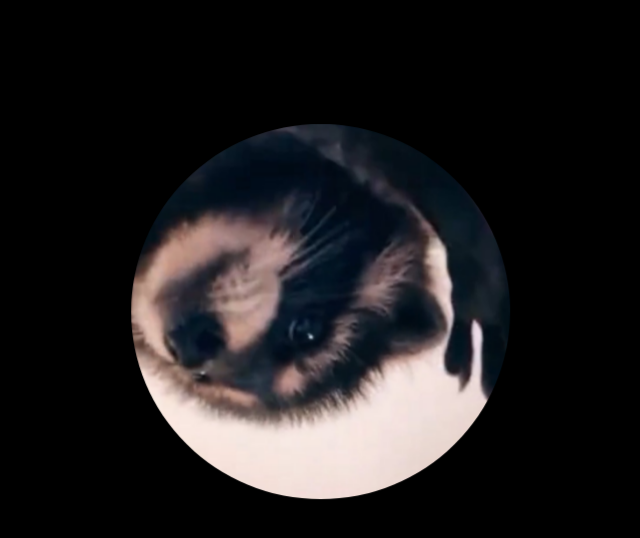
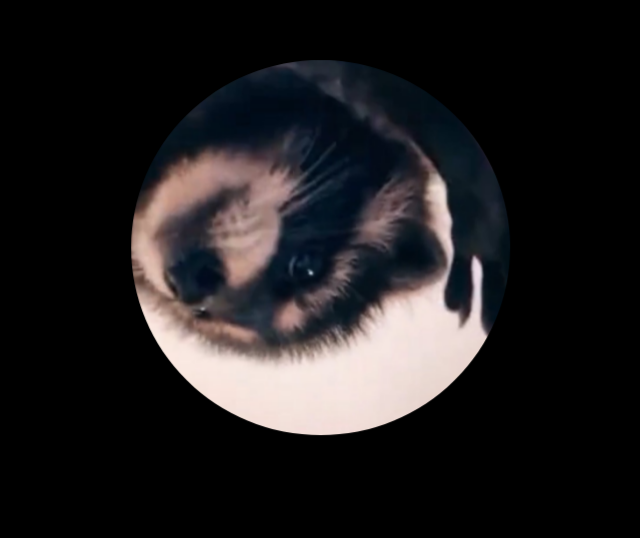
Before and after one commit to derekradcliffe/Pedro, a plain HTML site: page index.html in a window 1280 px wide. Shown: the part 152-690 px from the top of the page, without its empty margins (319-959 px from the left). Drawn offline with Linux system fonts and the light colour scheme.

Commit message:
Removed some margins

```diff
--- a/styles.css
+++ b/styles.css
@@ -10,7 +10,7 @@ body {
 }
 
 .wrapper {
-    margin: 10% auto 0 auto;
+    margin: 0 auto;
     overflow: hidden;
     border-radius: 50%;
     width: 30%;
```
